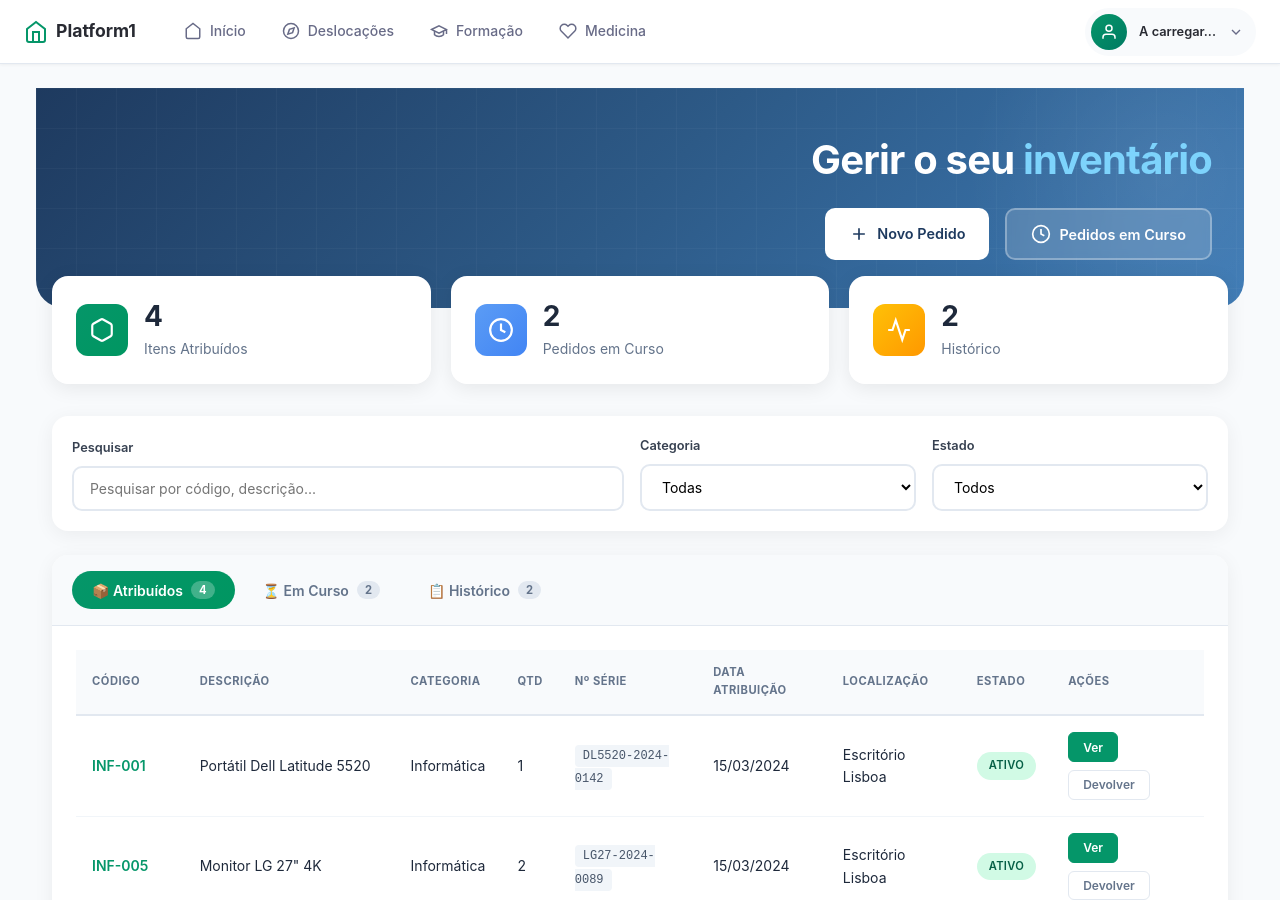
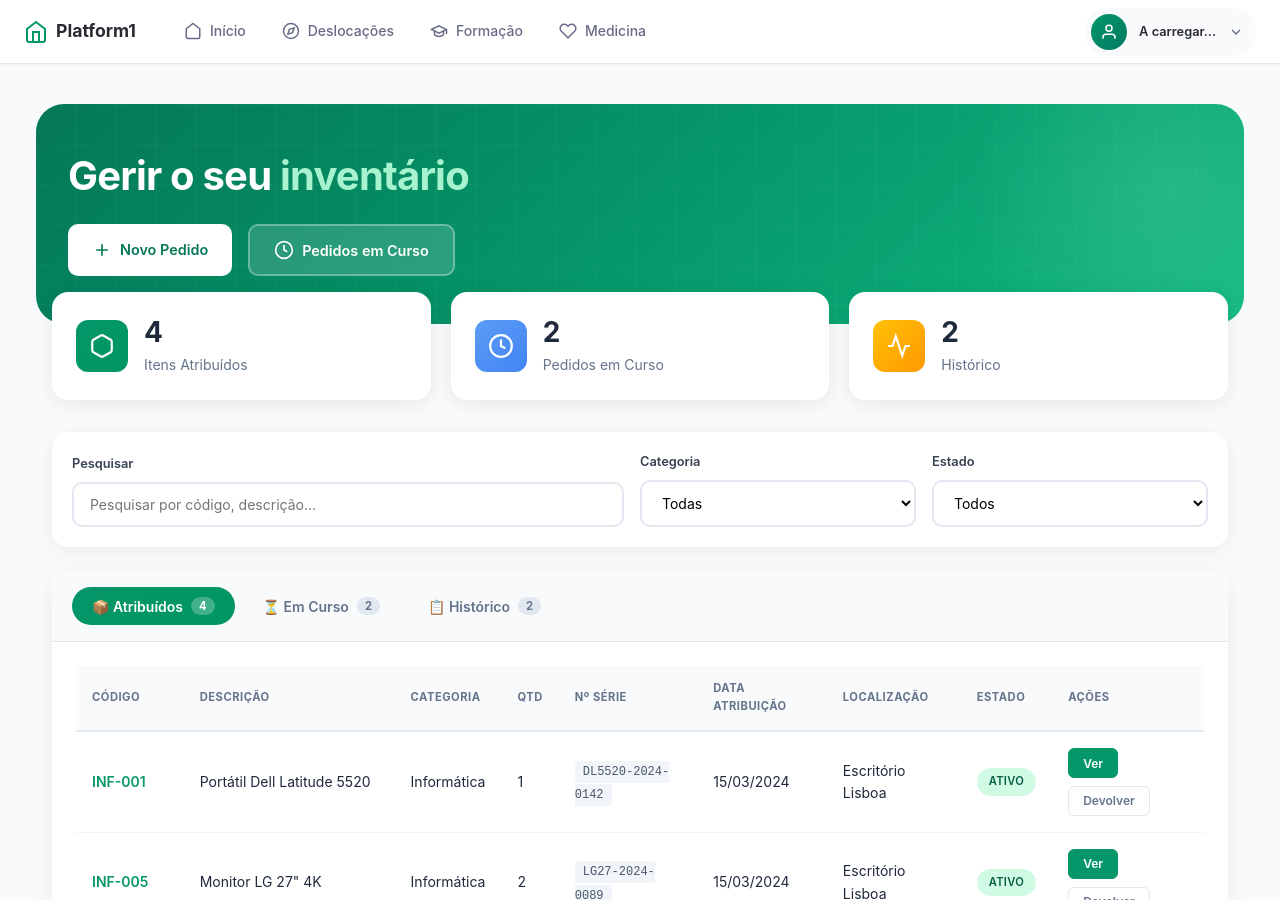
Before and after one commit to andrealmeida6/Platform1, a Jekyll site: the page built from inventario.html, in a window 1280 px wide and 900 px high. Built offline with Jekyll 4.4.1, drawn with Linux system fonts in a browser that asks for light colours.

Commit message:
style(inventario): hero com todas arestas arredondadas, título à esquerda e background verde

```diff
--- a/inventario.html
+++ b/inventario.html
@@ -36,15 +36,16 @@ title: Inventário
   background: transparent !important;
   background-color: transparent !important;
   min-height: calc(100vh - 70px);
+  padding-top: 1rem;
 }
 
 /* Hero Section - Inventário Específico */
 .inventario-hero {
-  background: linear-gradient(135deg, #1e3a5f 0%, #2d5a87 50%, #3d7ab5 100%);
+  background: linear-gradient(135deg, #047857 0%, #059669 50%, #10b981 100%);
   padding: 3rem 2rem;
   position: relative;
   overflow: hidden;
-  border-radius: 0 0 28px 28px;
+  border-radius: 28px;
   margin: 0 1rem;
 }
 
@@ -69,7 +70,7 @@ title: Inventário
   right: -10%;
   width: 400px;
   height: 400px;
-  background: radial-gradient(circle, rgba(255,255,255,0.08) 0%, transparent 70%);
+  background: radial-gradient(circle, rgba(255,255,255,0.1) 0%, transparent 70%);
   pointer-events: none;
 }
 
@@ -81,7 +82,7 @@ title: Inventário
 }
 
 .inventario-hero .hero-content {
-  text-align: right;
+  text-align: left;
 }
 
 .inventario-hero .hero-title {
@@ -93,14 +94,14 @@ title: Inventário
 }
 
 .inventario-hero .hero-title span {
-  color: #7dd3fc;
+  color: #a7f3d0;
 }
 
 .inventario-hero .hero-cta {
   display: flex;
   flex-wrap: wrap;
   gap: 1rem;
-  justify-content: flex-end;
+  justify-content: flex-start;
   align-items: center;
 }
 
@@ -126,11 +127,11 @@ title: Inventário
 
 .inventario-hero .hero-btn-primary {
   background: #ffffff !important;
-  color: #1e3a5f;
+  color: #047857;
 }
 
 .inventario-hero .hero-btn-primary:hover {
-  background: #f0f9ff !important;
+  background: #ecfdf5 !important;
   transform: translateY(-2px);
   box-shadow: 0 8px 25px rgba(0, 0, 0, 0.2);
 }
@@ -612,7 +613,7 @@ title: Inventário
 @media (max-width: 768px) {
   .inventario-hero {
     padding: 2rem 1rem;
-    border-radius: 0 0 20px 20px;
+    border-radius: 20px;
     margin: 0 0.5rem;
   }
 
```
